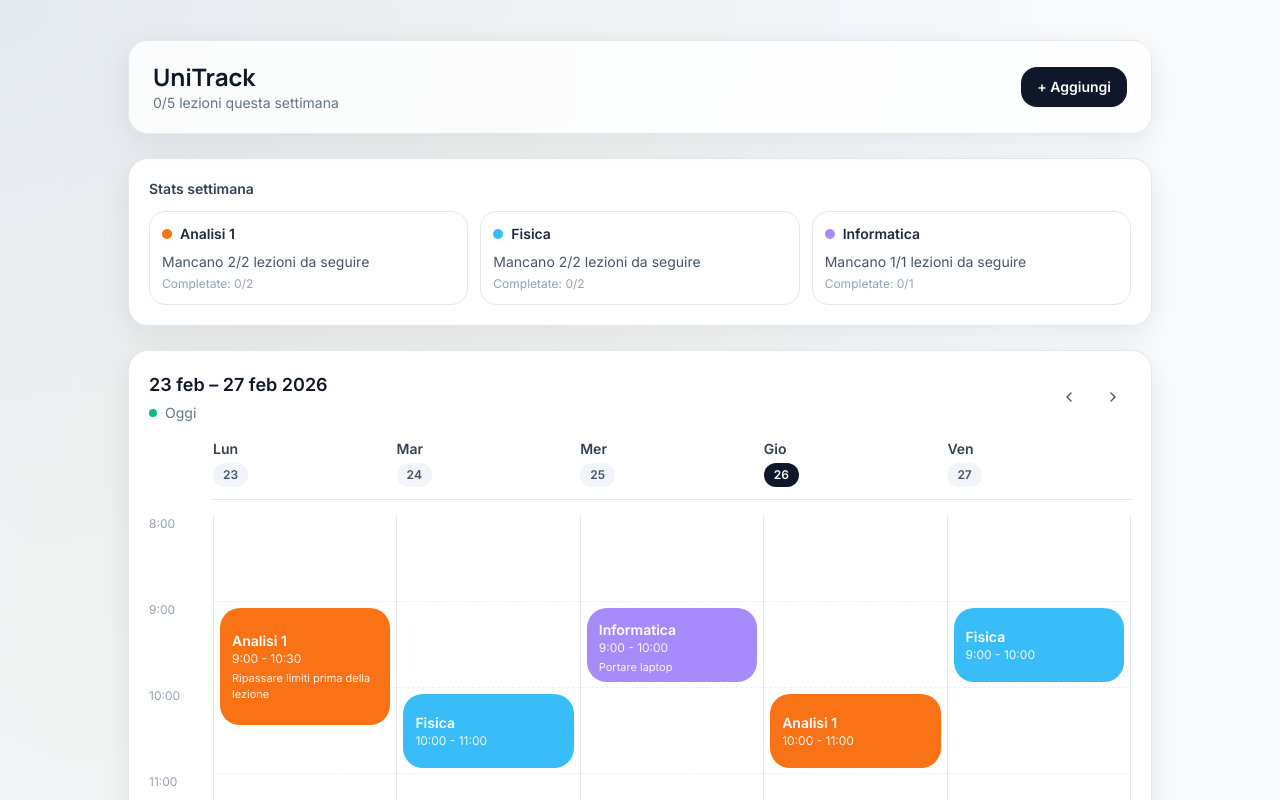
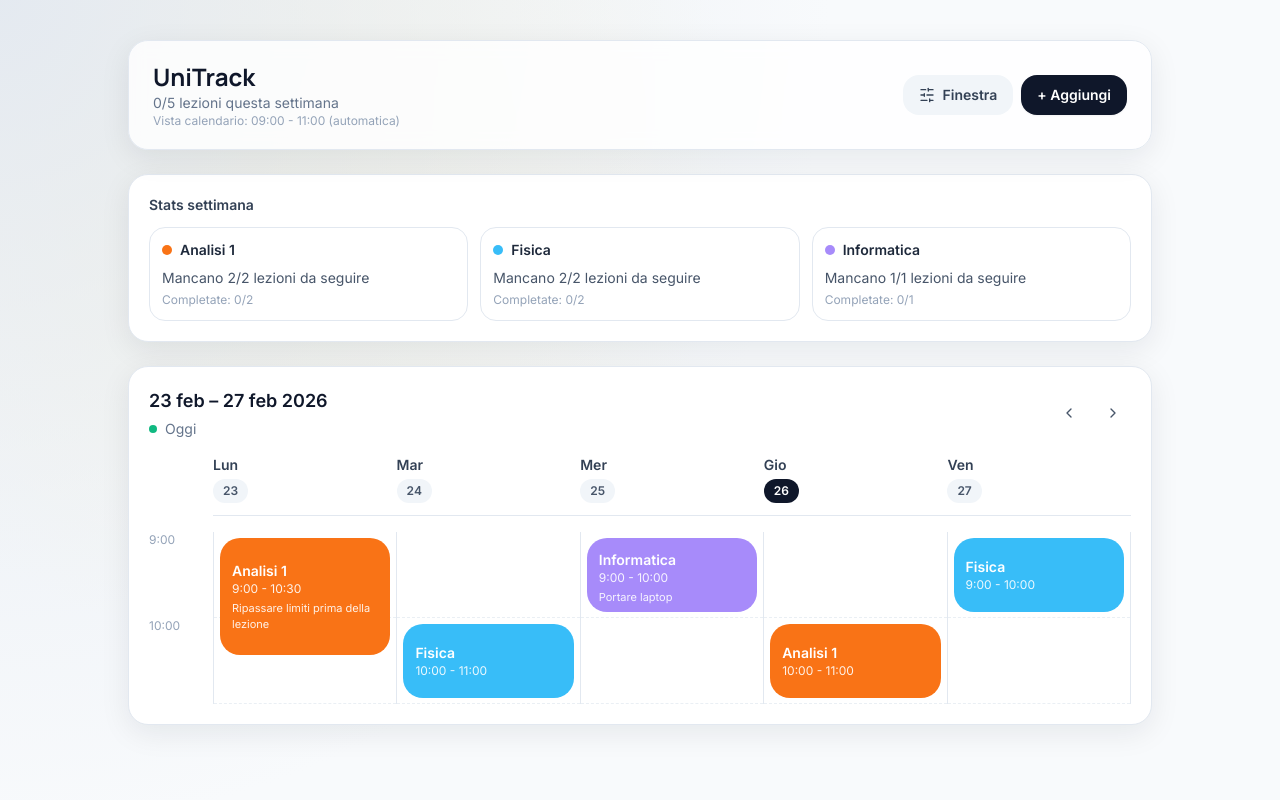
Before and after one commit to MarianoAkaMery/MyUniversityPlan-by-Some-LLMS, a React (Vite) app: page / in a window 1280 px wide. Shown: the top 800 px of the page. Built offline with nearby package versions, Linux system fonts and the light colour scheme.

Commit message:
Fixed calendar view with a setting

```diff
--- a/src/App.tsx
+++ b/src/App.tsx
@@ -1,8 +1,15 @@
 import * as React from "react";
+import { SlidersHorizontal } from "lucide-react";
 import { ScheduleProvider, useScheduleStore } from "./hooks/useScheduleStore";
 import { WeekCalendar } from "./components/WeekCalendar";
 import { AddLessonDialog } from "./components/AddLessonDialog";
 import { Button } from "./components/ui/button";
+import { Dialog, DialogContent, DialogHeader, DialogTitle } from "./components/ui/dialog";
+import { Select, SelectContent, SelectItem, SelectTrigger, SelectValue } from "./components/ui/select";
+
+const CALENDAR_WINDOW_STORAGE_KEY = "unitrack-calendar-window-v1";
+const MIN_VISIBLE_HOUR = 6;
+const MAX_VISIBLE_HOUR = 23;
 
 const startOfWeekMonday = (date: Date) => {
   const copy = new Date(date);
@@ -26,13 +33,86 @@ const toDateKey = (date: Date) => {
   return `${year}-${month}-${day}`;
 };
 
+const formatHourLabel = (hour: number) => `${String(hour).padStart(2, "0")}:00`;
+
+const HOURS = Array.from({ length: MAX_VISIBLE_HOUR - MIN_VISIBLE_HOUR + 1 }, (_, i) =>
+  MIN_VISIBLE_HOUR + i
+);
+
 const AppContent = () => {
   const { subjects, lessons, isLessonCompleted, getWeekProgress } = useScheduleStore();
   const [weekOffset, setWeekOffset] = React.useState(0);
+  const [isSettingsOpen, setIsSettingsOpen] = React.useState(false);
+  const [calendarWindow, setCalendarWindow] = React.useState<{ startHour: number; endHour: number } | null>(null);
+  const [draftStartHour, setDraftStartHour] = React.useState("9");
+  const [draftEndHour, setDraftEndHour] = React.useState("15");
+
   const MIN_WEEK_OFFSET = -52;
   const MAX_WEEK_OFFSET = 52;
   const { completed, total } = getWeekProgress(weekOffset);
   const weekStart = startOfWeekMonday(addDays(new Date(), weekOffset * 7));
+
+  React.useEffect(() => {
+    const raw = window.localStorage.getItem(CALENDAR_WINDOW_STORAGE_KEY);
+    if (!raw) return;
+
+    try {
+      const parsed = JSON.parse(raw) as { startHour?: number; endHour?: number };
+      if (
+        typeof parsed.startHour === "number" &&
+        typeof parsed.endHour === "number" &&
+        parsed.startHour >= 0 &&
+        parsed.startHour <= 23 &&
+        parsed.endHour > parsed.startHour &&
+        parsed.endHour <= 24
+      ) {
+        setCalendarWindow({ startHour: parsed.startHour, endHour: parsed.endHour });
+      }
+    } catch {
+      // Ignore malformed settings and keep auto mode.
+    }
+  }, []);
+
+  const autoStartHour =
+    lessons.length > 0
+      ? Math.max(MIN_VISIBLE_HOUR, Math.min(MAX_VISIBLE_HOUR, Math.floor(Math.min(...lessons.map((lesson) => lesson.startMinutes)) / 60)))
+      : 9;
+  const autoEndHour =
+    lessons.length > 0
+      ? Math.max(
+          autoStartHour + 1,
+          Math.min(24, Math.ceil(Math.max(...lessons.map((lesson) => lesson.endMinutes)) / 60))
+        )
+      : 15;
+
+  const visibleStartHour = calendarWindow?.startHour ?? autoStartHour;
+  const visibleEndHour = calendarWindow?.endHour ?? autoEndHour;
+
+  React.useEffect(() => {
+    if (isSettingsOpen) {
+      setDraftStartHour(String(visibleStartHour));
+      setDraftEndHour(String(visibleEndHour));
+    }
+  }, [isSettingsOpen, visibleStartHour, visibleEndHour]);
+
+  const saveWindowSettings = () => {
+    const start = Number(draftStartHour);
+    const end = Number(draftEndHour);
+    if (!Number.isFinite(start) || !Number.isFinite(end) || end <= start) {
+      return;
+    }
+
+    const nextWindow = { startHour: start, endHour: end };
+    setCalendarWindow(nextWindow);
+    window.localStorage.setItem(CALENDAR_WINDOW_STORAGE_KEY, JSON.stringify(nextWindow));
+    setIsSettingsOpen(false);
+  };
+
+  const resetWindowSettings = () => {
+    setCalendarWindow(null);
+    window.localStorage.removeItem(CALENDAR_WINDOW_STORAGE_KEY);
+    setIsSettingsOpen(false);
+  };
 
   const weeklyStats = subjects
     .map((subject) => {
@@ -67,11 +147,79 @@ const AppContent = () => {
             <div className="text-sm text-slate-500">
               {completed}/{total} lezioni questa settimana
             </div>
+            <div className="text-xs text-slate-400">
+              Vista calendario: {formatHourLabel(visibleStartHour)} - {formatHourLabel(visibleEndHour)}
+              {calendarWindow ? " (manuale)" : " (automatica)"}
+            </div>
           </div>
-          <AddLessonDialog>
-            <Button className="h-10">+ Aggiungi</Button>
-          </AddLessonDialog>
+          <div className="flex items-center gap-2">
+            <Button variant="secondary" className="h-10" onClick={() => setIsSettingsOpen(true)}>
+              <SlidersHorizontal className="mr-2 h-4 w-4" />
+              Finestra
+            </Button>
+            <AddLessonDialog>
+              <Button className="h-10">+ Aggiungi</Button>
+            </AddLessonDialog>
+          </div>
         </header>
+
+        <Dialog open={isSettingsOpen} onOpenChange={setIsSettingsOpen}>
+          <DialogContent>
+            <DialogHeader>
+              <DialogTitle>Finestra Calendario</DialogTitle>
+            </DialogHeader>
+            <div className="space-y-4">
+              <div className="grid grid-cols-2 gap-4">
+                <div className="space-y-2">
+                  <label className="text-sm font-medium text-slate-600">Ora inizio visibile</label>
+                  <Select value={draftStartHour} onValueChange={setDraftStartHour}>
+                    <SelectTrigger>
+                      <SelectValue placeholder="Inizio" />
+                    </SelectTrigger>
+                    <SelectContent>
+                      {HOURS.map((hour) => (
+                        <SelectItem key={hour} value={String(hour)}>
+                          {formatHourLabel(hour)}
+                        </SelectItem>
+                      ))}
+                    </SelectContent>
+                  </Select>
+                </div>
+                <div className="space-y-2">
+                  <label className="text-sm font-medium text-slate-600">Ora fine visibile</label>
+                  <Select value={draftEndHour} onValueChange={setDraftEndHour}>
+                    <SelectTrigger>
+                      <SelectValue placeholder="Fine" />
+                    </SelectTrigger>
+                    <SelectContent>
+                      {Array.from({ length: MAX_VISIBLE_HOUR - MIN_VISIBLE_HOUR + 2 }, (_, i) => MIN_VISIBLE_HOUR + i)
+                        .map((hour) => (
+                          <SelectItem key={hour} value={String(hour)}>
+                            {formatHourLabel(hour)}
+                          </SelectItem>
+                        ))}
+                    </SelectContent>
+                  </Select>
+                </div>
+              </div>
+              {Number(draftEndHour) <= Number(draftStartHour) && (
+                <p className="text-xs text-rose-600">L'ora di fine deve essere successiva all'ora di inizio.</p>
+              )}
+              <div className="flex items-center justify-between gap-2">
+                <Button type="button" variant="ghost" onClick={resetWindowSettings}>
+                  Usa Automatico
+                </Button>
+                <Button
+                  type="button"
+                  onClick={saveWindowSettings}
+                  disabled={Number(draftEndHour) <= Number(draftStartHour)}
+                >
+                  Salva
+                </Button>
+              </div>
+            </div>
+          </DialogContent>
+        </Dialog>
 
         <section className="rounded-2xl border border-slate-200 bg-white p-5 shadow-soft">
           <div className="mb-3 text-sm font-semibold text-slate-700">Stats settimana</div>
@@ -102,6 +250,8 @@ const AppContent = () => {
 
         <WeekCalendar
           weekOffset={weekOffset}
+          visibleStartHour={visibleStartHour}
+          visibleEndHour={visibleEndHour}
           canPrevWeek={weekOffset > MIN_WEEK_OFFSET}
           canNextWeek={weekOffset < MAX_WEEK_OFFSET}
           onPrevWeek={() => setWeekOffset((prev) => Math.max(MIN_WEEK_OFFSET, prev - 1))}
--- a/src/components/WeekCalendar.tsx
+++ b/src/components/WeekCalendar.tsx
@@ -23,8 +23,6 @@ const MONTHS = [
   "dic",
 ];
 
-const DEFAULT_START_HOUR = 8;
-const DEFAULT_END_HOUR = 20;
 const HOUR_HEIGHT = 86;
 const LESSON_GAP_X = 6;
 
@@ -102,6 +100,8 @@ const packLessonsForDay = (dayLessons: Lesson[]): PackedLesson[] => {
 
 export type WeekCalendarProps = {
   weekOffset: number;
+  visibleStartHour: number;
+  visibleEndHour: number;
   canPrevWeek: boolean;
   canNextWeek: boolean;
   onPrevWeek: () => void;
@@ -110,19 +110,16 @@ export type WeekCalendarProps = {
 
 export const WeekCalendar: React.FC<WeekCalendarProps> = ({
   weekOffset,
+  visibleStartHour,
+  visibleEndHour,
   canPrevWeek,
   canNextWeek,
   onPrevWeek,
   onNextWeek,
 }) => {
   const { lessons, subjects, isLessonCompleted, toggleLessonCompleted } = useScheduleStore();
-  const minLessonStart =
-    lessons.length > 0 ? Math.min(...lessons.map((lesson) => lesson.startMinutes)) : DEFAULT_START_HOUR * 60;
-  const maxLessonEnd =
-    lessons.length > 0 ? Math.max(...lessons.map((lesson) => lesson.endMinutes)) : DEFAULT_END_HOUR * 60;
-  const startHour = Math.min(DEFAULT_START_HOUR, Math.floor(minLessonStart / 60));
-  const endHour = Math.max(DEFAULT_END_HOUR, Math.ceil(maxLessonEnd / 60));
-  const safeEndHour = Math.max(endHour, startHour + 1);
+  const startHour = Math.max(0, Math.min(23, visibleStartHour));
+  const safeEndHour = Math.max(startHour + 1, Math.min(24, visibleEndHour));
   const today = new Date();
   const weekStart = startOfWeekMonday(addDays(today, weekOffset * 7));
   const weekEnd = addDays(weekStart, 4);
@@ -193,7 +190,14 @@ export const WeekCalendar: React.FC<WeekCalendarProps> = ({
         </div>
         <div className="col-span-5 grid grid-cols-5 border-l border-slate-200">
           {DAYS.map((_, dayIndex) => {
-            const dayLessons = lessons.filter((lesson) => lesson.dayIndex === dayIndex);
+            const visibleStartMinutes = startHour * 60;
+            const visibleEndMinutes = safeEndHour * 60;
+            const dayLessons = lessons.filter(
+              (lesson) =>
+                lesson.dayIndex === dayIndex &&
+                lesson.endMinutes > visibleStartMinutes &&
+                lesson.startMinutes < visibleEndMinutes
+            );
             const packedLessons = packLessonsForDay(dayLessons);
 
             return (
@@ -216,8 +220,10 @@ export const WeekCalendar: React.FC<WeekCalendarProps> = ({
                   const dateKey = toDateKey(addDays(weekStart, dayIndex));
                   const completed = isLessonCompleted(lesson.id, dateKey);
 
-                  const startOffset = (lesson.startMinutes - startHour * 60) * (HOUR_HEIGHT / 60);
-                  const rawHeight = (lesson.endMinutes - lesson.startMinutes) * (HOUR_HEIGHT / 60);
+                  const clippedStart = Math.max(lesson.startMinutes, visibleStartMinutes);
+                  const clippedEnd = Math.min(lesson.endMinutes, visibleEndMinutes);
+                  const startOffset = (clippedStart - startHour * 60) * (HOUR_HEIGHT / 60);
+                  const rawHeight = (clippedEnd - clippedStart) * (HOUR_HEIGHT / 60);
                   const top = clamp(startOffset, 0, totalHeight - 10);
                   const height = clamp(rawHeight, 24, totalHeight - top);
                   const width = `calc((100% - ${(columnCount + 1) * LESSON_GAP_X}px) / ${columnCount})`;
```
